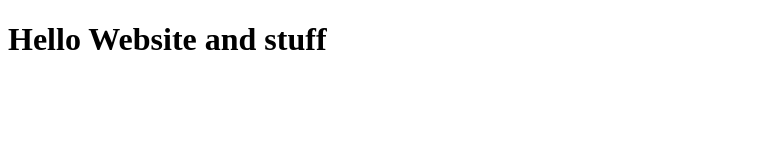
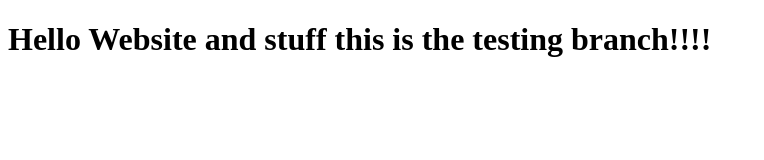
Before and after one commit to Bobzingybob/PortfolioTest, a plain HTML site: page index.html in a window 1280 px wide. Shown: the whole page, without its empty margins (0-764 px from the left). Drawn offline with Linux system fonts and the light colour scheme.

Commit message:
add initial index.html

```diff
--- a/index.html
+++ b/index.html
@@ -5,7 +5,7 @@
     <title>Title</title>
 </head>
 <body>
-  <h1>Hello Website and stuff</h1>
+  <h1>Hello Website and stuff this is the testing branch!!!!</h1>
 
 </body>
 </html>
```
